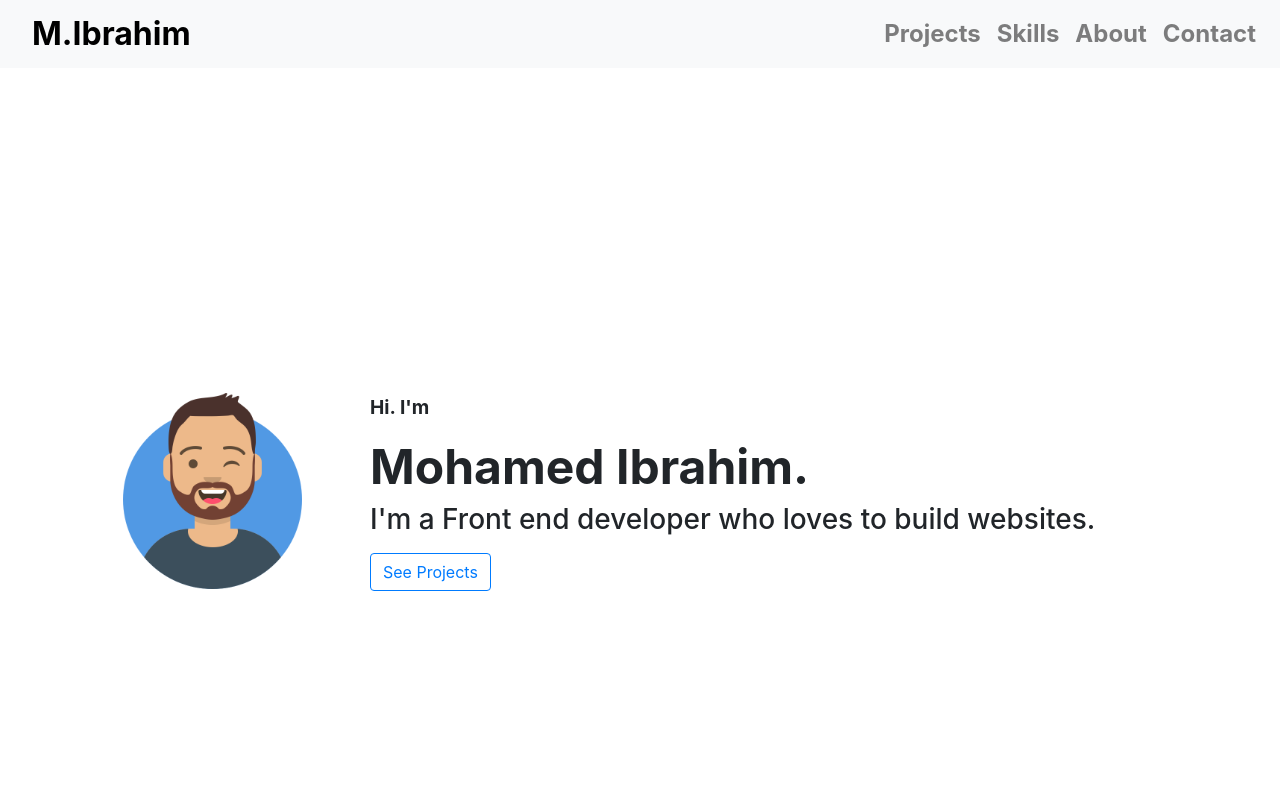
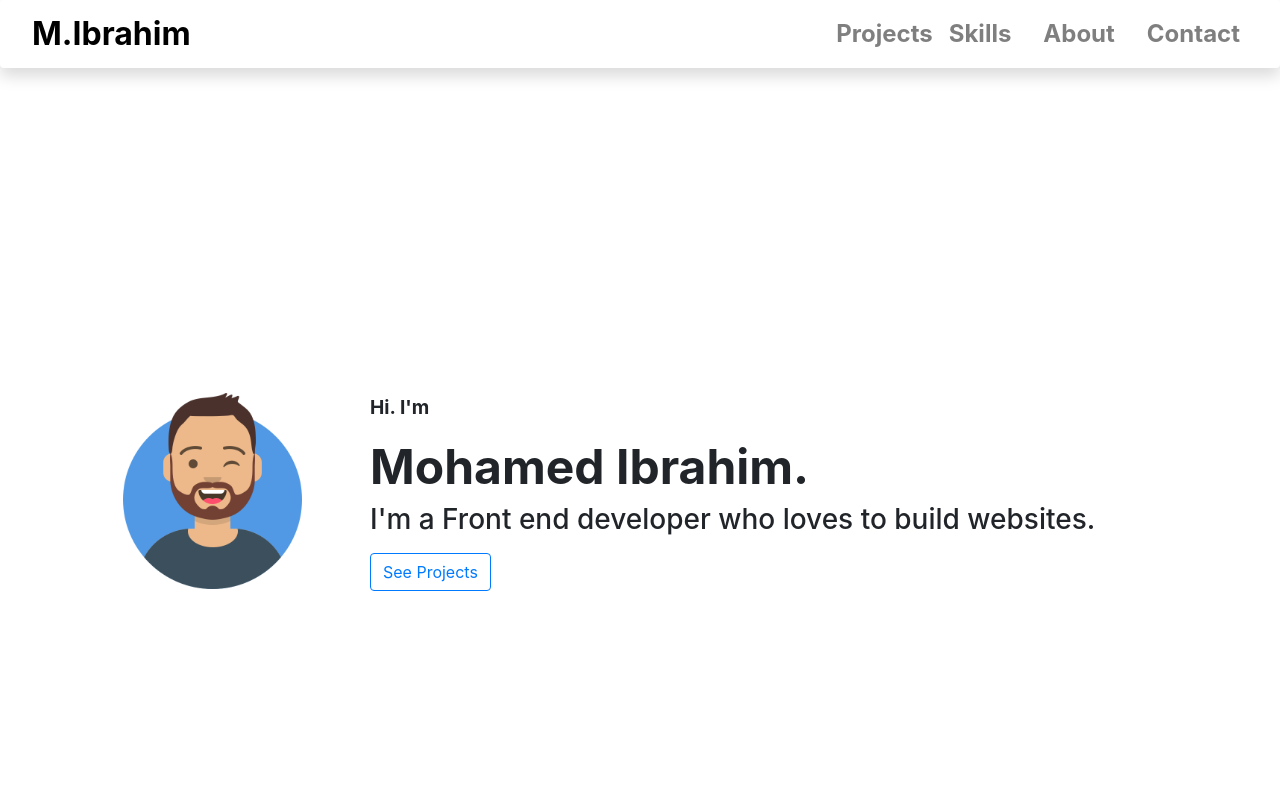
Before and after one commit to memo-ibrahim-alean/instabug-task-portfolio-website, a React (Create React App) app: page / in a window 1280 px wide. Shown: the top 800 px of the page. Built offline with nearby package versions, Linux system fonts and the light colour scheme.

Commit message:
add shadow to nav and add mr-3 to it's links

```diff
--- a/src/components/navbar/navbar.js
+++ b/src/components/navbar/navbar.js
@@ -4,15 +4,15 @@ import { HashLink as Link } from 'react-router-hash-link';
 import './navbar.css';
 
 const NavBar = () => (
-    <Navbar collapseOnSelect sticky="top" expand="lg" bg="light" variant="light">
+  <Navbar className='shadow bg-white rounded' collapseOnSelect sticky="top" expand="lg" bg="light" variant="light">
     <Link to='/#header' className='logo'>M.Ibrahim</Link>
       <Navbar.Toggle aria-controls="responsive-navbar-nav" />
       <Navbar.Collapse id="responsive-navbar-nav">
         <Nav className="ml-auto">
-        <Link to='/#projectSection' className='nav-link'>Projects</Link>
-        <Link to='/#skillsSection' className='nav-link'>Skills</Link>
-        <Link to='/#aboutSection' className='nav-link'>About</Link>
-        <Link to='/#contactSection' className='nav-link'>Contact</Link>
+        <Link to='/#projectSection' className='nav-link mr-3`'>Projects</Link>
+        <Link to='/#skillsSection' className='nav-link mr-3'>Skills</Link>
+        <Link to='/#aboutSection' className='nav-link mr-3'>About</Link>
+        <Link to='/#contactSection' className='nav-link mr-3'>Contact</Link>
         </Nav>
       </Navbar.Collapse>
     </Navbar>
```
